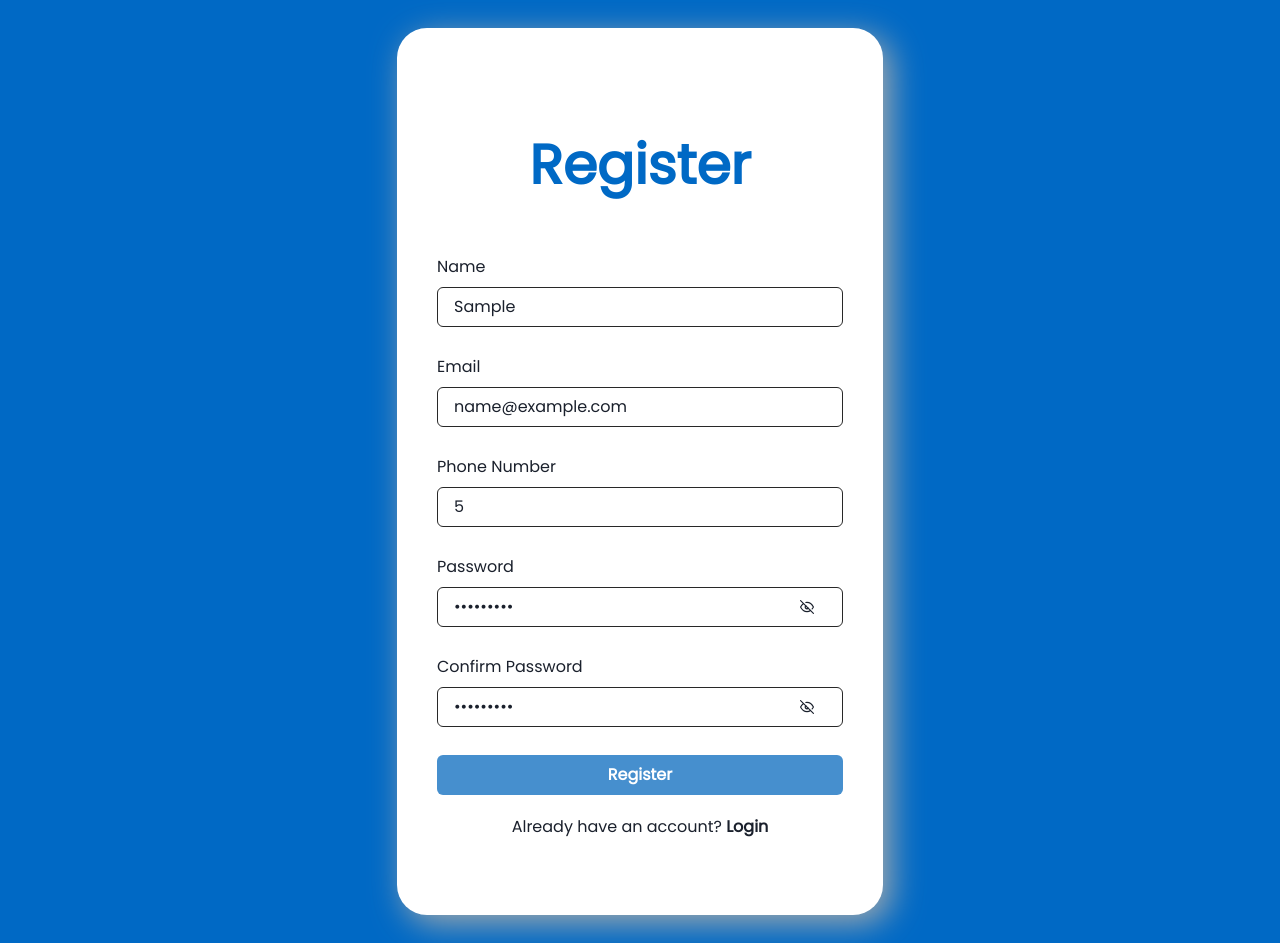
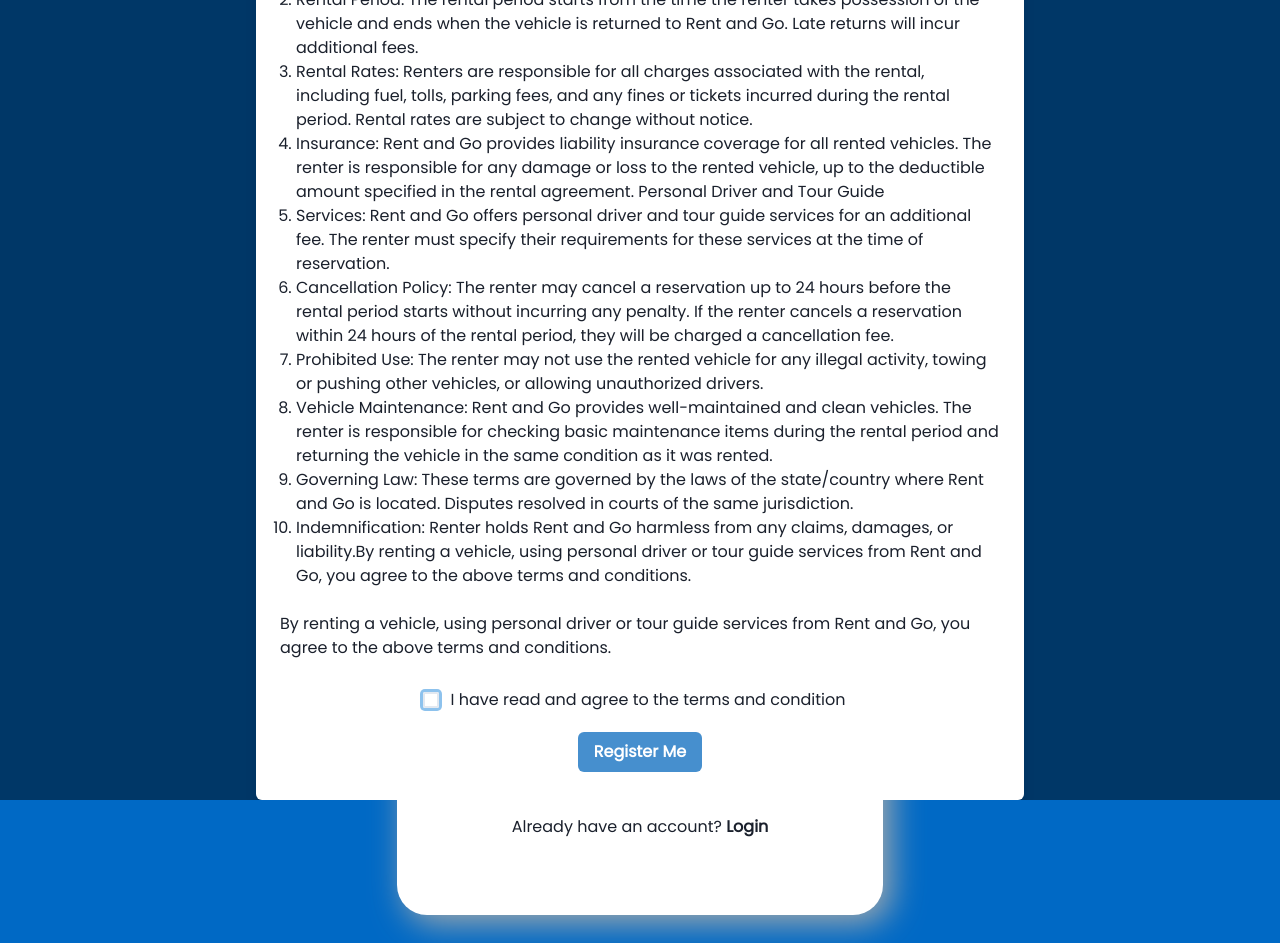
Before and after one commit to albetnov/Rent-N-Go-Frontend, a React (Vite) app: page /auth/register in a window 1280 px wide. Both pictures are taken after typing "Sample", "name@example.com", "5", "Sample123", "Sample123" into the empty fields and a click on the button "Register". Built offline with nearby package versions, Linux system fonts and the light colour scheme; no server answers.

Commit message:
feat: add terms and condition in register

```diff
--- a/src/pages/Auth/Register.tsx
+++ b/src/pages/Auth/Register.tsx
@@ -1,3 +1,18 @@
+import {
+  Checkbox,
+  FormControl,
+  FormLabel,
+  List,
+  ListItem,
+  Modal,
+  ModalBody,
+  ModalContent,
+  ModalFooter,
+  ModalHeader,
+  ModalOverlay,
+  OrderedList,
+  Text,
+} from "@chakra-ui/react";
 import AuthScaffold from "../../components/Auth/AuthScaffold";
 import OutlineInput from "../../components/Auth/OutlineInput";
 import PasswordInput from "../../components/Auth/PasswordInput";
@@ -10,6 +25,101 @@
   const registerModel = RegisterModel();
 
   return (
+    <>
+      <Modal
+        isOpen={registerModel.isOpen}
+        closeOnOverlayClick={false}
+        isCentered
+        onClose={registerModel.onClose}
+        size="3xl"
+      >
+        <ModalOverlay />
+        <ModalContent>
+          <ModalHeader>
+            <CenteredText fontSize={23} fontWeight={700}>
+              Terms and Condition
+            </CenteredText>
+          </ModalHeader>
+          <ModalBody>
+            <OrderedList>
+              <ListItem>
+                Rental Requirements: The renter must have a valid driver's license, be at least 21
+                years old, provide a credit card or debit card for payment, and a security deposit.
+              </ListItem>
+              <ListItem>
+                Rental Period: The rental period starts from the time the renter takes possession of
+                the vehicle and ends when the vehicle is returned to Rent and Go. Late returns will
+                incur additional fees.
+              </ListItem>
+              <ListItem>
+                Rental Rates: Renters are responsible for all charges associated with the rental,
+                including fuel, tolls, parking fees, and any fines or tickets incurred during the
+                rental period. Rental rates are subject to change without notice.
+              </ListItem>
+              <ListItem>
+                Insurance: Rent and Go provides liability insurance coverage for all rented
+                vehicles. The renter is responsible for any damage or loss to the rented vehicle, up
+                to the deductible amount specified in the rental agreement. Personal Driver and Tour
+                Guide
+              </ListItem>
+              <ListItem>
+                Services: Rent and Go offers personal driver and tour guide services for an
+                additional fee. The renter must specify their requirements for these services at the
+                time of reservation.
+              </ListItem>
+              <ListItem>
+                Cancellation Policy: The renter may cancel a reservation up to 24 hours before the
+                rental period starts without incurring any penalty. If the renter cancels a
+                reservation within 24 hours of the rental period, they will be charged a
+                cancellation fee.
+              </ListItem>
+              <ListItem>
+                Prohibited Use: The renter may not use the rented vehicle for any illegal activity,
+                towing or pushing other vehicles, or allowing unauthorized drivers.
+              </ListItem>
+              <ListItem>
+                Vehicle Maintenance: Rent and Go provides well-maintained and clean vehicles. The
+                renter is responsible for checking basic maintenance items during the rental period
+                and returning the vehicle in the same condition as it was rented.
+              </ListItem>
+              <ListItem>
+                Governing Law: These terms are governed by the laws of the state/country where Rent
+                and Go is located. Disputes resolved in courts of the same jurisdiction.
+              </ListItem>
+              <ListItem>
+                Indemnification: Renter holds Rent and Go harmless from any claims, damages, or
+                liability.By renting a vehicle, using personal driver or tour guide services from
+                Rent and Go, you agree to the above terms and conditions.
+              </ListItem>
+            </OrderedList>
+          </ModalBody>
+          <ModalFooter flexDir="column">
+            <Text>
+              By renting a vehicle, using personal driver or tour guide services from Rent and Go,
+              you agree to the above terms and conditions.
+            </Text>
+
+            <FormControl
+              justifyContent="center"
+              display="flex"
+              alignItems="center"
+              gap={3}
+              flexDir="row"
+              mt={5}
+            >
+              <Checkbox
+                checked={registerModel.isUserAgree}
+                onChange={registerModel.userIsAgreeHandler}
+              />
+              <FormLabel mt={2}>I have read and agree to the terms and condition</FormLabel>
+            </FormControl>
+
+            <PrimaryButton my={3} onClick={registerModel.onUserAgreeHandler}>
+              Register Me
+            </PrimaryButton>
+          </ModalFooter>
+        </ModalContent>
+      </Modal>
       <AuthScaffold title="Register">
         <form onSubmit={registerModel.onSubmitHandler}>
           <OutlineInput
@@ -67,5 +177,6 @@
           </RouterLink>
         </CenteredText>
       </AuthScaffold>
+    </>
   );
 }
--- a/src/pages/Auth/RegisterModel.ts
+++ b/src/pages/Auth/RegisterModel.ts
@@ -1,11 +1,8 @@
+import { useDisclosure } from "@chakra-ui/react";
 import { ChangeEvent, FormEvent, useState } from "react";
 import { useNavigate } from "react-router-dom";
 import { register } from "../../services/apis/auth";
-import { callToast, toast } from "../../utils/toasts";
-
-interface FieldsProps {
-  [index: string]: string | number;
-}
+import { callToast } from "../../utils/toasts";
 
 const initialFields = {
   name: "",
@@ -17,6 +14,11 @@
   const [password, setPassword] = useState("");
   const [confirmPassword, setConfirmPassword] = useState("");
 
+  const { isOpen, onClose, onOpen } = useDisclosure();
+  const [isUserAgree, setIsUserAgree] = useState(false);
+
+  const userIsAgreeHandler = () => setIsUserAgree(true);
+
   const navigate = useNavigate();
 
   const onFieldChangeHandler = (e: ChangeEvent<HTMLInputElement>) => {
@@ -25,9 +27,17 @@
     });
   };
 
-  const onSubmitHandler = async (e: FormEvent) => {
-    e.preventDefault();
+  const onUserAgreeHandler = () => {
+    if (!isUserAgree) {
+      callToast("Hey, wtf man? Check that shit. You think I am dumb?", "error");
+      return;
+    }
 
+    registerAction();
+    onClose();
+  };
+
+  const registerAction = async () => {
     const result = await register({
       name: fields.name,
       email: fields.email,
@@ -47,6 +57,12 @@
     }
   };
 
+  const onSubmitHandler = async (e: FormEvent) => {
+    e.preventDefault();
+
+    return onOpen();
+  };
+
   const passwordChangeHandler = (e: ChangeEvent<HTMLInputElement>) => setPassword(e.target.value);
   const confirmPasswordChangeHandler = (e: ChangeEvent<HTMLInputElement>) =>
     setConfirmPassword(e.target.value);
@@ -62,5 +78,10 @@
     onFieldChangeHandler,
     passwordChangeHandler,
     confirmPasswordChangeHandler,
+    isOpen,
+    onUserAgreeHandler,
+    onClose,
+    isUserAgree,
+    userIsAgreeHandler,
   };
 }
--- a/src/utils/client.ts
+++ b/src/utils/client.ts
@@ -39,6 +39,9 @@
   if (token.token_expired_at < Date.now() && token.refresh_token_expired_at > Date.now()) {
     await refreshToken();
     token = getTokens();
+  } else {
+    localStorage.removeItem("tokens");
+    return api;
   }
 
   api.headers.Authorization = `Bearer ${token.token}`;
@@ -47,6 +50,10 @@
 });
 
 client.interceptors.response.use(undefined, async (error) => {
+  if (!error.response) {
+    return Promise.reject(error);
+  }
+
   if (error.response.status >= 500) {
     toast({
       title: "Error",
```
Lines whose indentation alone changed are shown as unchanged.
